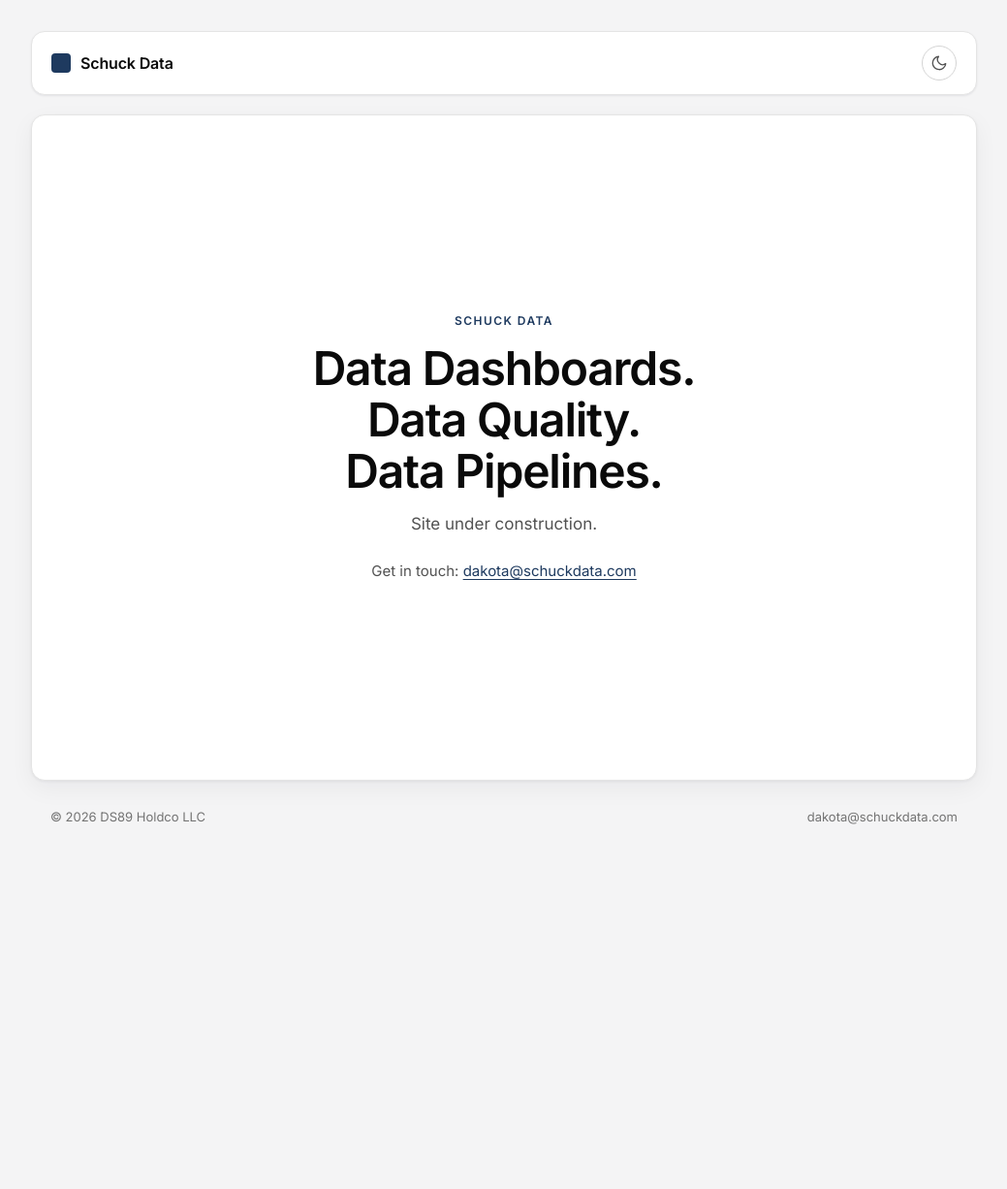
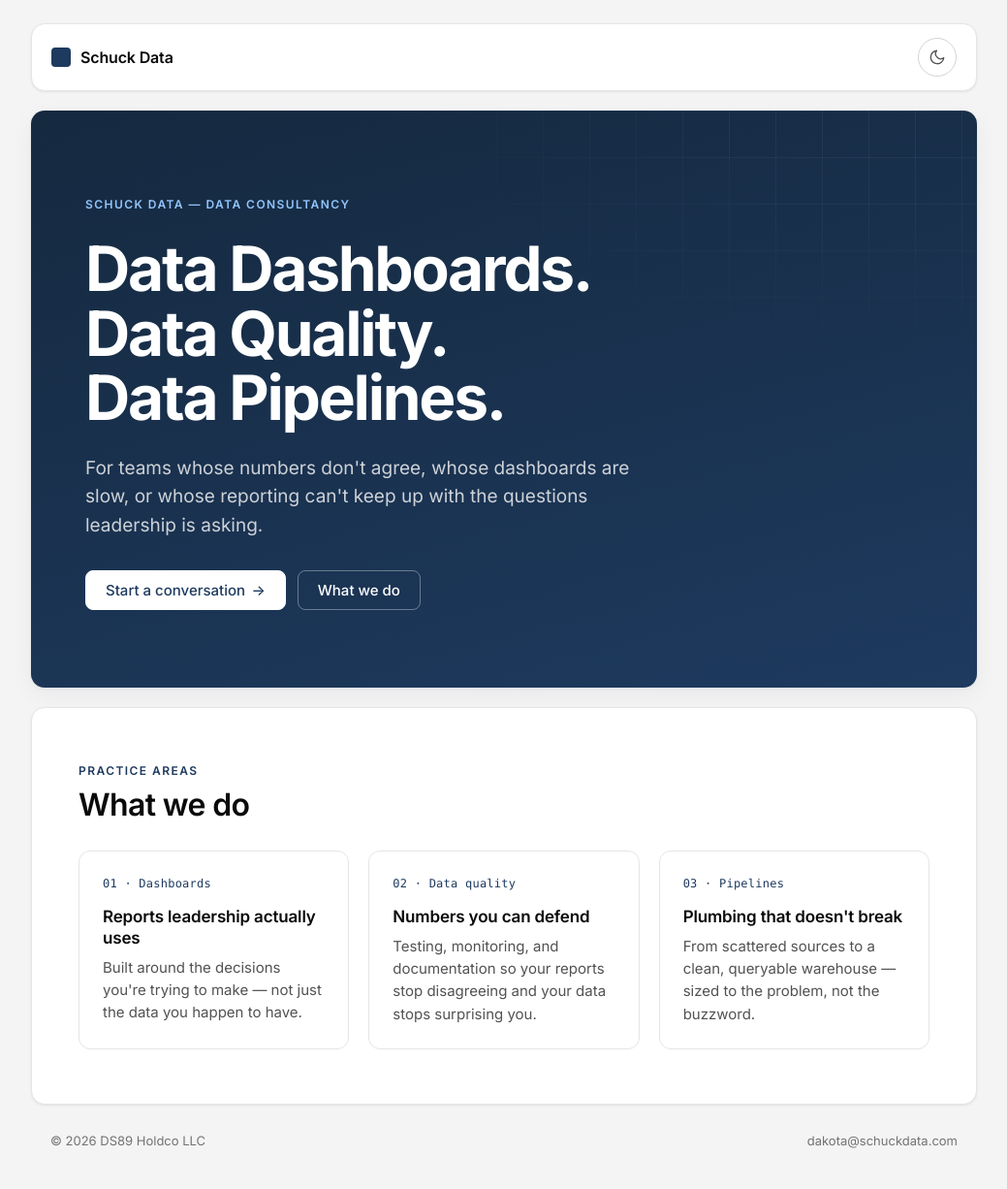
Before and after one commit to schuck-data/schuck-data.github.io, a Jekyll site: the page built from index.html, in a window 1280 px wide. Shown: the whole page at 97% size, without its empty margins (120-1159 px from the left). Built offline with Jekyll 4.4.1, drawn with Linux system fonts in a browser that asks for light colours; before the commit the page ends 900 px from its top, so only the background shows below that.

Commit message:
Apply bold editorial homepage direction; refactor main as section wrapper

```diff
--- a/index.html
+++ b/index.html
@@ -1,14 +1,41 @@
 ---
 layout: default
 title: Schuck Data — Dashboards, data pipelines, data quality
-description: Schuck Data — a consultancy for dashboards, data pipelines, and data quality.
+description: Schuck Data is a consultancy for teams who need their numbers to mean something — dashboards, data pipelines, and data quality.
 ---
 
-<section class="hero">
-    <p class="eyebrow">Schuck Data</p>
-    <h1>Data Dashboards.<br>Data Quality.<br>Data Pipelines.</h1>
-    <p class="lead">Site under construction.</p>
-    <p class="contact-prompt">
-        Get in touch: <a href="mailto:dakota@schuckdata.com">dakota@schuckdata.com</a>
-    </p>
+<section class="hero hero--bold" aria-labelledby="hero-heading">
+    <div class="hero-inner">
+        <span class="eyebrow">Schuck Data — Data consultancy</span>
+        <h1 id="hero-heading">Data Dashboards.<br>Data Quality.<br>Data Pipelines.</h1>
+        <p class="lead">For teams whose numbers don't agree, whose dashboards are slow, or whose reporting can't keep up with the questions leadership is asking.</p>
+        <div class="actions">
+            <a class="cta primary" href="mailto:dakota@schuckdata.com">Start a conversation <span aria-hidden="true">→</span></a>
+            <a class="cta secondary" href="#services">What we do</a>
+        </div>
+    </div>
 </section>
+
+<section class="services-section" id="services" aria-labelledby="services-heading">
+    <header class="section-heading">
+        <p class="section-eyebrow">Practice areas</p>
+        <h2 id="services-heading">What we do</h2>
+    </header>
+    <div class="services-grid">
+        <article class="service-card">
+            <span class="service-num">01 · Dashboards</span>
+            <h3>Reports leadership actually uses</h3>
+            <p>Built around the decisions you're trying to make — not just the data you happen to have.</p>
+        </article>
+        <article class="service-card">
+            <span class="service-num">02 · Data quality</span>
+            <h3>Numbers you can defend</h3>
+            <p>Testing, monitoring, and documentation so your reports stop disagreeing and your data stops surprising you.</p>
+        </article>
+        <article class="service-card">
+            <span class="service-num">03 · Pipelines</span>
+            <h3>Plumbing that doesn't break</h3>
+            <p>From scattered sources to a clean, queryable warehouse — sized to the problem, not the buzzword.</p>
+        </article>
+    </div>
+</section>
--- a/styles.css
+++ b/styles.css
@@ -1,15 +1,17 @@
 /* ---------------------------------------------------------
    Schuck Data — site styles
    Palette: Deep Ink Blue (light) + Electric Cobalt (dark)
-   Layout: grey page background with white content tiles
+   Layout: grey page bg with white content tiles
+   Hero: full-color "bold" navy tile (Direction 3)
    See docs/decisions.md for rationale.
    --------------------------------------------------------- */
 
 :root {
-    /* Light mode (default) */
+    /* Page-level surfaces & text (light mode default) */
     --page-bg: #f4f4f5;
     --surface: #ffffff;
     --surface-elevated: #ffffff;
+    --surface-subtle: #fafafa;
     --text: #0a0a0a;
     --text-muted: #525252;
     --text-subtle: #737373;
@@ -21,14 +23,24 @@
     --shadow-sm: 0 1px 2px rgba(15, 23, 42, 0.04), 0 1px 3px rgba(15, 23, 42, 0.04);
     --shadow-md: 0 1px 3px rgba(15, 23, 42, 0.06), 0 8px 24px rgba(15, 23, 42, 0.05);
     --shadow-lg: 0 1px 3px rgba(15, 23, 42, 0.06), 0 20px 40px rgba(15, 23, 42, 0.08);
+
+    /* Hero surfaces are theme-independent — the bold navy hero
+       is a constant brand statement regardless of page theme. */
+    --hero-bg-from: #15293f;
+    --hero-bg-to: #1e3a5f;
+    --hero-text: #ffffff;
+    --hero-text-muted: rgba(245, 245, 245, 0.82);
+    --hero-eyebrow: #93c5fd;
+    --hero-grid: rgba(255, 255, 255, 0.06);
 }
 
-/* Dark mode via system preference (no manual override set) */
+/* Dark mode via system preference (when no manual override) */
 @media (prefers-color-scheme: dark) {
     :root:not([data-theme="light"]) {
         --page-bg: #0a0c10;
         --surface: #14171f;
         --surface-elevated: #181c25;
+        --surface-subtle: #11141b;
         --text: #e5e7eb;
         --text-muted: #a1a1aa;
         --text-subtle: #71717a;
@@ -48,6 +60,7 @@
     --page-bg: #0a0c10;
     --surface: #14171f;
     --surface-elevated: #181c25;
+    --surface-subtle: #11141b;
     --text: #e5e7eb;
     --text-muted: #a1a1aa;
     --text-subtle: #71717a;
@@ -61,11 +74,12 @@
     --shadow-lg: 0 1px 3px rgba(0, 0, 0, 0.4), 0 20px 40px rgba(0, 0, 0, 0.5);
 }
 
-/* Manual override: light (explicit, when system is dark) */
+/* Manual override: light (explicit, in case system is dark) */
 :root[data-theme="light"] {
     --page-bg: #f4f4f5;
     --surface: #ffffff;
     --surface-elevated: #ffffff;
+    --surface-subtle: #fafafa;
     --text: #0a0a0a;
     --text-muted: #525252;
     --text-subtle: #737373;
@@ -80,7 +94,7 @@
 }
 
 /* ---------------------------------------------------------
-   Base
+   Base reset & body
    --------------------------------------------------------- */
 
 * {
@@ -91,6 +105,17 @@
 
 html {
     color-scheme: light dark;
+    scroll-behavior: smooth;
+}
+
+@media (prefers-reduced-motion: reduce) {
+    html { scroll-behavior: auto; }
+    *,
+    *::before,
+    *::after {
+        transition-duration: 0ms !important;
+        animation-duration: 0ms !important;
+    }
 }
 
 body {
@@ -124,13 +149,13 @@ a:focus-visible {
 }
 
 /* ---------------------------------------------------------
-   Page layout — grey background, white content tiles
+   Page layout — grey page bg, stacked content tiles
    --------------------------------------------------------- */
 
 .page {
     max-width: 64rem;
     margin: 0 auto;
-    padding: 1.5rem 1rem 2rem;
+    padding: 1rem 1rem 1.5rem;
     display: grid;
     gap: 1rem;
     min-height: 100vh;
@@ -139,7 +164,19 @@ a:focus-visible {
 
 @media (min-width: 48rem) {
     .page {
-        padding: 2rem 1.5rem 2.5rem;
+        padding: 1.5rem 1.5rem 2rem;
+        gap: 1.25rem;
+    }
+}
+
+.page-main {
+    display: grid;
+    gap: 1rem;
+    align-content: start;
+}
+
+@media (min-width: 48rem) {
+    .page-main {
         gap: 1.25rem;
     }
 }
@@ -189,17 +226,13 @@ a:focus-visible {
     flex-shrink: 0;
 }
 
-.logo-text {
-    color: var(--text);
-}
-
 /* ---------------------------------------------------------
-   Theme toggle (now lives in the header)
+   Theme toggle (in header)
    --------------------------------------------------------- */
 
 .theme-toggle {
-    width: 2.25rem;
-    height: 2.25rem;
+    width: 2.5rem;
+    height: 2.5rem;
     display: inline-flex;
     align-items: center;
     justify-content: center;
@@ -251,66 +284,245 @@ a:focus-visible {
 }
 
 /* ---------------------------------------------------------
-   Main content tile
+   Reusable bits — eyebrow, CTAs, section heading
    --------------------------------------------------------- */
 
-.page-main {
-    background: var(--surface);
-    border: 1px solid var(--border);
-    border-radius: 14px;
-    box-shadow: var(--shadow-md);
-    padding: 2.5rem 1.5rem;
-    display: grid;
-    place-items: center;
-    min-height: 24rem;
-}
-
-@media (min-width: 48rem) {
-    .page-main {
-        padding: 4rem 3rem;
-    }
-}
-
-/* ---------------------------------------------------------
-   Hero (the actual page content)
-   --------------------------------------------------------- */
-
-.hero {
-    max-width: 36rem;
-    text-align: center;
-}
-
-.hero .eyebrow {
+.eyebrow {
     font-size: 0.75rem;
     font-weight: 600;
     text-transform: uppercase;
     letter-spacing: 0.12em;
     color: var(--accent);
-    margin-bottom: 0.875rem;
 }
 
-.hero h1 {
-    font-size: clamp(2rem, 5vw, 3rem);
-    font-weight: 600;
-    letter-spacing: -0.025em;
-    line-height: 1.1;
-    color: var(--text);
-    margin-bottom: 1rem;
+.cta {
+    display: inline-flex;
+    align-items: center;
+    gap: 0.4rem;
+    padding: 0.75rem 1.25rem;
+    border-radius: 8px;
+    font-size: 0.9375rem;
+    font-weight: 500;
+    text-decoration: none;
+    transition: background-color 150ms ease, color 150ms ease, border-color 150ms ease, transform 80ms ease;
+    border: 1px solid transparent;
+    cursor: pointer;
+    line-height: 1;
 }
 
-.hero .lead {
-    font-size: 1.0625rem;
-    color: var(--text-muted);
-    margin-bottom: 1.5rem;
+.cta:hover { text-decoration: none; }
+
+.cta:active { transform: scale(0.98); }
+
+.cta:focus-visible {
+    outline: none;
+    box-shadow: 0 0 0 3px color-mix(in srgb, var(--accent) 35%, transparent);
 }
 
-.hero .contact-prompt {
-    font-size: 0.9375rem;
-    color: var(--text-muted);
+.cta.primary {
+    background: var(--accent);
+    color: var(--accent-contrast);
+}
+
+.cta.primary:hover {
+    background: var(--accent-strong);
+}
+
+.cta.secondary {
+    background: transparent;
+    color: var(--text);
+    border-color: var(--border-strong);
+}
+
+.cta.secondary:hover {
+    color: var(--accent);
+    border-color: var(--accent);
+}
+
+.section-heading {
+    margin-bottom: 1.75rem;
+}
+
+.section-heading .section-eyebrow {
+    font-size: 0.75rem;
+    font-weight: 600;
+    text-transform: uppercase;
+    letter-spacing: 0.12em;
+    color: var(--accent);
+    margin-bottom: 0.5rem;
+}
+
+.section-heading h2 {
+    font-size: clamp(1.5rem, 3vw, 2rem);
+    font-weight: 600;
+    letter-spacing: -0.02em;
+    line-height: 1.15;
+    color: var(--text);
 }
 
 /* ---------------------------------------------------------
-   Site footer — subtle, sits on the grey page bg (no tile)
+   Hero — "Bold Editorial" navy tile
+   Always navy regardless of light/dark page mode.
+   --------------------------------------------------------- */
+
+.hero--bold {
+    position: relative;
+    overflow: hidden;
+    border-radius: 14px;
+    padding: 3.5rem 1.75rem 3rem;
+    background: linear-gradient(165deg, var(--hero-bg-from) 0%, var(--hero-bg-to) 100%);
+    color: var(--hero-text);
+    box-shadow: var(--shadow-md);
+    isolation: isolate;
+}
+
+@media (min-width: 48rem) {
+    .hero--bold {
+        padding: 5.5rem 3.5rem 5rem;
+    }
+}
+
+.hero--bold::before {
+    content: "";
+    position: absolute;
+    inset: 0;
+    background-image:
+        linear-gradient(var(--hero-grid) 1px, transparent 1px),
+        linear-gradient(90deg, var(--hero-grid) 1px, transparent 1px);
+    background-size: 48px 48px;
+    mask-image: radial-gradient(ellipse 80% 70% at 90% 0%, black 0%, transparent 65%);
+    -webkit-mask-image: radial-gradient(ellipse 80% 70% at 90% 0%, black 0%, transparent 65%);
+    pointer-events: none;
+    z-index: -1;
+}
+
+.hero--bold .hero-inner {
+    position: relative;
+    max-width: 44rem;
+}
+
+.hero--bold .eyebrow {
+    color: var(--hero-eyebrow);
+    margin-bottom: 1.5rem;
+    display: block;
+}
+
+.hero--bold h1 {
+    font-size: clamp(2.25rem, 6vw, 4rem);
+    line-height: 1.04;
+    letter-spacing: -0.035em;
+    font-weight: 700;
+    margin-bottom: 1.5rem;
+    color: var(--hero-text);
+}
+
+.hero--bold .lead {
+    font-size: clamp(1rem, 1.5vw, 1.1875rem);
+    color: var(--hero-text-muted);
+    margin-bottom: 2rem;
+    line-height: 1.55;
+    max-width: 36rem;
+}
+
+.hero--bold .actions {
+    display: flex;
+    gap: 0.75rem;
+    flex-wrap: wrap;
+}
+
+.hero--bold .cta.primary {
+    background: #ffffff;
+    color: var(--hero-bg-to);
+    border-color: #ffffff;
+}
+
+.hero--bold .cta.primary:hover {
+    background: #f5f5f5;
+    color: var(--hero-bg-from);
+}
+
+.hero--bold .cta.secondary {
+    background: transparent;
+    color: #ffffff;
+    border-color: rgba(255, 255, 255, 0.35);
+}
+
+.hero--bold .cta.secondary:hover {
+    background: rgba(255, 255, 255, 0.06);
+    border-color: #ffffff;
+    color: #ffffff;
+}
+
+.hero--bold .cta:focus-visible {
+    box-shadow: 0 0 0 3px rgba(255, 255, 255, 0.45);
+}
+
+/* ---------------------------------------------------------
+   Services section — white tile with card grid
+   --------------------------------------------------------- */
+
+.services-section {
+    background: var(--surface);
+    border: 1px solid var(--border);
+    border-radius: 14px;
+    box-shadow: var(--shadow-sm);
+    padding: 2.5rem 1.75rem;
+    scroll-margin-top: 1.5rem;
+}
+
+@media (min-width: 48rem) {
+    .services-section {
+        padding: 3.5rem 3rem;
+    }
+}
+
+.services-grid {
+    display: grid;
+    grid-template-columns: repeat(auto-fit, minmax(15rem, 1fr));
+    gap: 1.25rem;
+}
+
+.service-card {
+    padding: 1.5rem;
+    background: var(--surface);
+    border: 1px solid var(--border);
+    border-radius: 12px;
+    transition: border-color 150ms ease, transform 150ms ease, box-shadow 150ms ease;
+}
+
+.service-card:hover {
+    border-color: var(--accent);
+    transform: translateY(-2px);
+    box-shadow: var(--shadow-sm);
+}
+
+.service-num {
+    font-family: ui-monospace, "SF Mono", "Cascadia Mono", Consolas, monospace;
+    font-size: 0.75rem;
+    color: var(--accent);
+    font-weight: 500;
+    margin-bottom: 0.875rem;
+    display: block;
+    letter-spacing: 0.02em;
+}
+
+.service-card h3 {
+    font-size: 1.0625rem;
+    font-weight: 600;
+    margin-bottom: 0.5rem;
+    letter-spacing: -0.01em;
+    color: var(--text);
+    line-height: 1.3;
+}
+
+.service-card p {
+    font-size: 0.9375rem;
+    color: var(--text-muted);
+    line-height: 1.55;
+}
+
+/* ---------------------------------------------------------
+   Site footer — sits on the page bg, no tile
    --------------------------------------------------------- */
 
 .site-footer {
@@ -338,16 +550,3 @@ a:focus-visible {
     text-decoration: underline;
     text-underline-offset: 0.2em;
 }
-
-/* ---------------------------------------------------------
-   Accessibility — reduced motion
-   --------------------------------------------------------- */
-
-@media (prefers-reduced-motion: reduce) {
-    *,
-    *::before,
-    *::after {
-        transition-duration: 0ms !important;
-        animation-duration: 0ms !important;
-    }
-}
```
Also changed, not shown: docs/decisions.md (+18 -0 lines).
